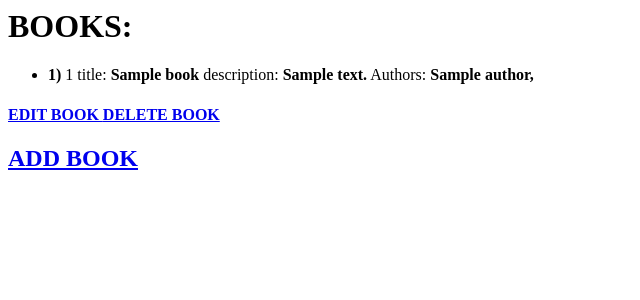
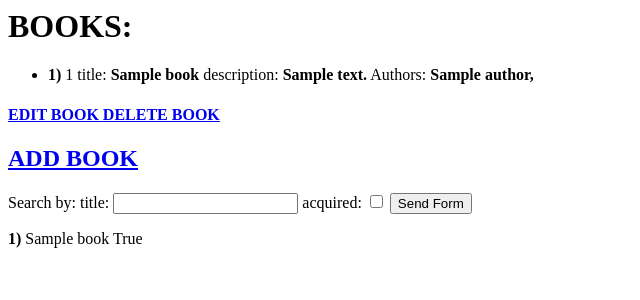
Before and after one commit to Rogalowski/BookStore, a Django app: template bookstore/books/templates/books/list_book_view.html in a window 1280 px wide. Shown: the top 300 px of the page, without its empty margins (0-640 px from the left). Run offline with Django 4.2, Linux system fonts and the light colour scheme; the template is opened without the code that fills it: values that come from a table or form of the project are taken from there, others are empty; tables that the repository leaves empty hold one stand-in row (values such as "Sample post").

Commit message:
SearchBar added In Progress

```diff
--- a/bookstore/books/forms.py
+++ b/bookstore/books/forms.py
@@ -19,3 +19,22 @@
         )
         # widgets = {'status': forms.HiddenInput()}
         exclude = ('external_id',)
+
+
+class SearchBook_Form(ModelForm):
+    title = forms.CharField(label='Search by: title', required=False)
+    # author = forms.ModelChoiceField(
+    #     queryset=Author.objects.all(), required=False)
+    # publication_year =
+    acquired = forms.BooleanField(label='acquired', required=False)
+
+    class Meta:
+        model = Book
+        fields = (
+            'title',
+            # 'author',
+            'acquired',
+        )
+        labels = {
+            "title": "Search by title/status",
+        }
--- a/bookstore/books/templates/books/list_book_view.html
+++ b/bookstore/books/templates/books/list_book_view.html
@@ -20,3 +20,20 @@
              </p>
 
              <h2> <a href="{% url 'add_book'  %} " >ADD BOOK </a>  </h2>
+
+             {% include 'base_form.html' with form=form %}
+
+             <p>  {% for book in  filtered_books %}
+            <p>  <b>   {{ forloop.counter}})   </b>       {{ book.title }}
+             {{ book.acquired }} </p>
+{% comment %}
+                       <b>   Assignment:  </b>
+
+                          {% for assignment in ticket.user_assignment.all %}
+                          {{ assignment }}
+                             {% endfor %}
+                       </p> {% endcomment %}
+
+                     {% empty %}
+                      No products with provided <b>{{ typed_name  }} </b>  product name
+                   {% endfor %}
```
Also changed, not shown: bookstore/books/views.py (+39 -3 lines).
